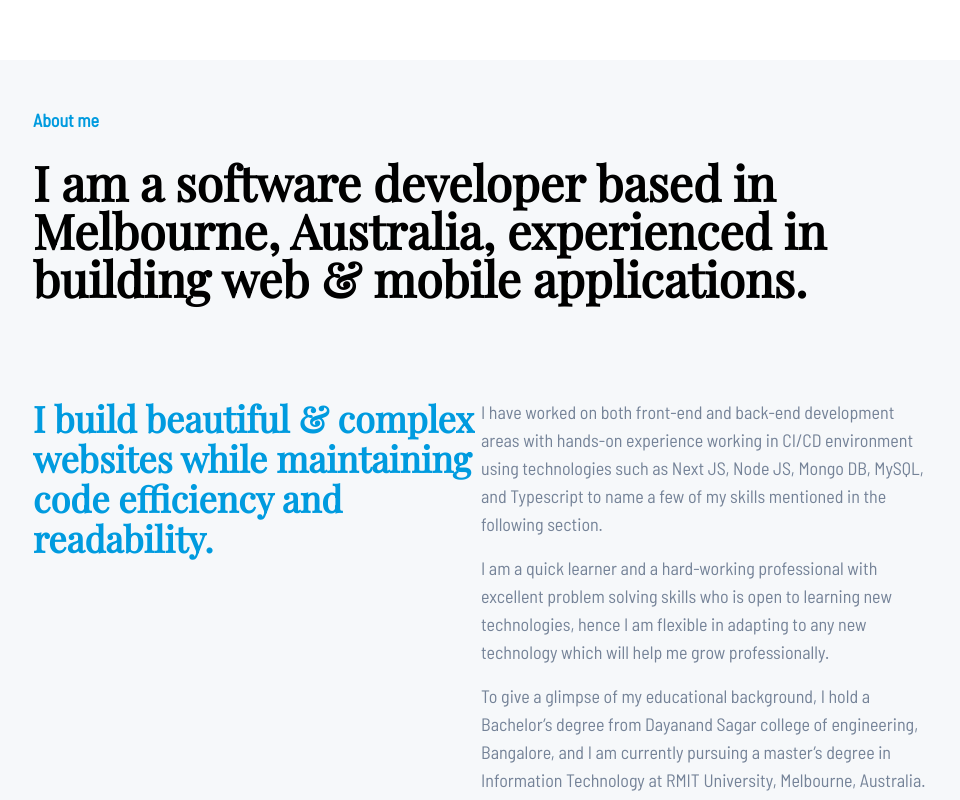
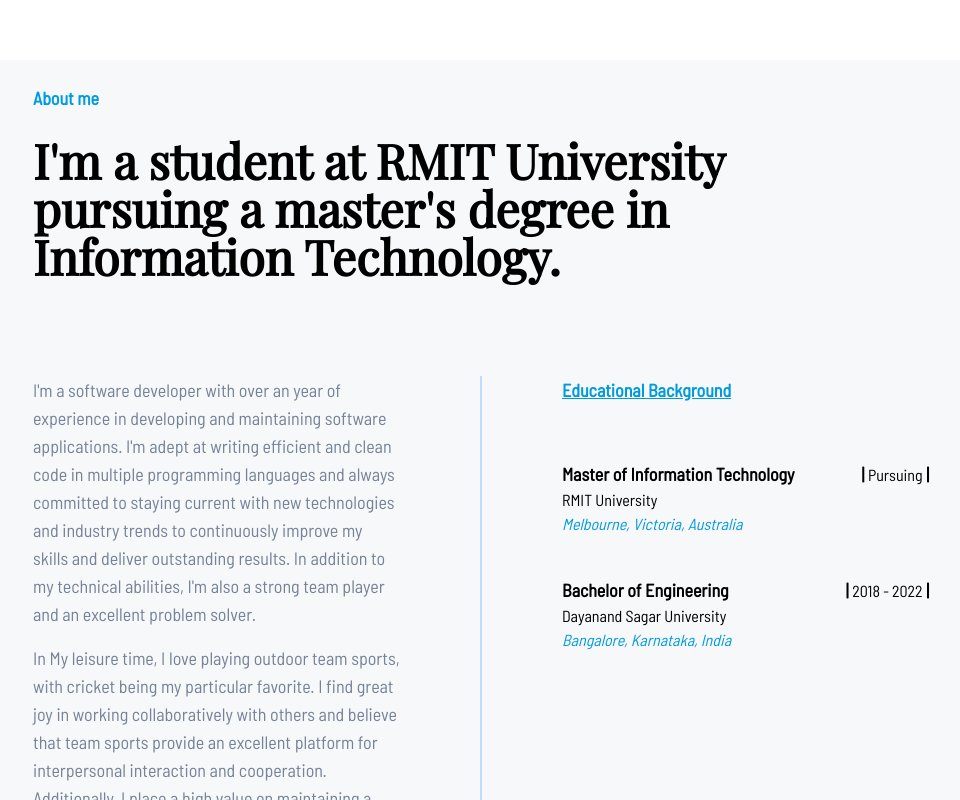
Before and after one commit to lestercorreya/Portfolio, a Next.js app: page / in a window 1280 px wide. Shown: the part 800-1600 px from the top of the page, without its empty margins (159-1119 px from the left). Built offline with nearby package versions, Linux system fonts and the light colour scheme; a web font is replaced by a local one.

Commit message:
updated the about section

```diff
--- a/components/AboutSection.js
+++ b/components/AboutSection.js
@@ -1,24 +1,55 @@
 import React from 'react'
 
 const AboutSection = (props) => {
+  const educations = [
+    {
+      "university": "RMIT University",
+      "course": "Master of Information Technology",
+      "location": "Melbourne, Victoria, Australia",
+      "duration": "Pursuing"
+    },
+    {
+      "university": "Dayanand Sagar University",
+      "course": "Bachelor of Engineering",
+      "location": "Bangalore, Karnataka, India",
+      "duration": "2018 - 2022"
+    }
+  ]
+
   const { setRefs } = props
 
   return (
     <div className='w-screen p-5 min-h-regularScreen flex flex-col justify-center md:px-10 lg:px-48 md:p-6 bg-background/[0.9] relative' ref={(node) => setRefs(node, "about")}>
       <div className='text-primary mb-4 font-semibold md:text-lg md:mb-6'>About me</div>
-      <div className='text-4xl font-primary mb-14 font-extrabold lg:text-5xl lg:mb-24'>I am a software developer based in Melbourne, Australia, experienced in building web & mobile applications.</div>
+      <div className='text-4xl font-primary mb-14 font-extrabold lg:text-5xl lg:mb-24'>{"I'm a student at RMIT University pursuing a master's degree in Information Technology."}</div>
       <div className='md:flex'>
-        <div className='font-primary text-xl mb-5 text-primary font-extrabold md:flex-1 md:text-3xl lg:text-4xl'>I build beautiful & complex websites while maintaining code efficiency and readability.</div>
-        <div className='text-secondary md:flex-1 md:text-lg'>
+        <div className='text-secondary mb-16 border-r-blue-200 md:flex-1 md:text-lg md:border-r-2 md:pr-10 lg:pr-20'>
           <div className='mb-4'>
-            I have worked on both front-end and back-end development areas with hands-on experience working in CI/CD environment using technologies such as Next JS, Node JS, Mongo DB, MySQL, and Typescript to name a few of my skills mentioned in the following section.
+            {"I'm a software developer with over an year of experience in developing and maintaining software applications. I'm adept at writing efficient and clean code in multiple programming languages and always committed to staying current with new technologies and industry trends to continuously improve my skills and deliver outstanding results. In addition to my technical abilities, I'm also a strong team player and an excellent problem solver."}
           </div>
           <div className='mb-4'>
-            I am a quick learner and a hard-working professional with excellent problem solving skills who is open to learning new technologies, hence I am flexible in adapting to any new technology which will help me grow professionally.
+            {"In My leisure time, I love playing outdoor team sports, with cricket being my particular favorite. I find great joy in working collaboratively with others and believe that team sports provide an excellent platform for interpersonal interaction and cooperation. Additionally, I place a high value on maintaining a healthy lifestyle and firmly believe in the saying “health is wealth”."}
           </div>
           <div>
-            To give a glimpse of my educational background, I hold a Bachelor’s degree from Dayanand Sagar college of engineering, Bangalore, and I am currently pursuing a master’s degree in Information Technology at RMIT University, Melbourne, Australia.
+            {"I would love to take up"} <span className='font-bold text-black'>{"Internships"}</span> {"or"} <span className='font-bold text-black'>{"Work Integrated Learning (WIL)"}</span> {"opportunities which would help me build the necessary skills and help me understand the industry better. This would also help me to build valuable connections and relationships with professionals in the field and support me in exploring new career paths and making informed decisions about the future."}
           </div>
+        </div>
+        <div className='flex-1 md:ml-10 lg:ml-20'>
+          <div className='text-primary mb-8 font-semibold underline md:text-lg md:mb-14'>Educational Background</div>
+          {educations.map((education) => {
+            return (
+              <>
+                <div className='mb-10'>
+                  <div className='flex justify-between font-bold text-lg'>
+                    <div>{education.course}</div>
+                    <div>| <span className='font-normal text-base'>{education.duration}</span> |</div>
+                  </div>
+                  <div>{education.university}</div>
+                  <div className='text-primary italic'>{education.location}</div>
+                </div>
+              </>
+            )
+          })}
         </div>
       </div>
     </div>
```
Also changed, not shown: public/static/images/resume.jpg, 1 other file (tests, documents, lock files or other folders).
